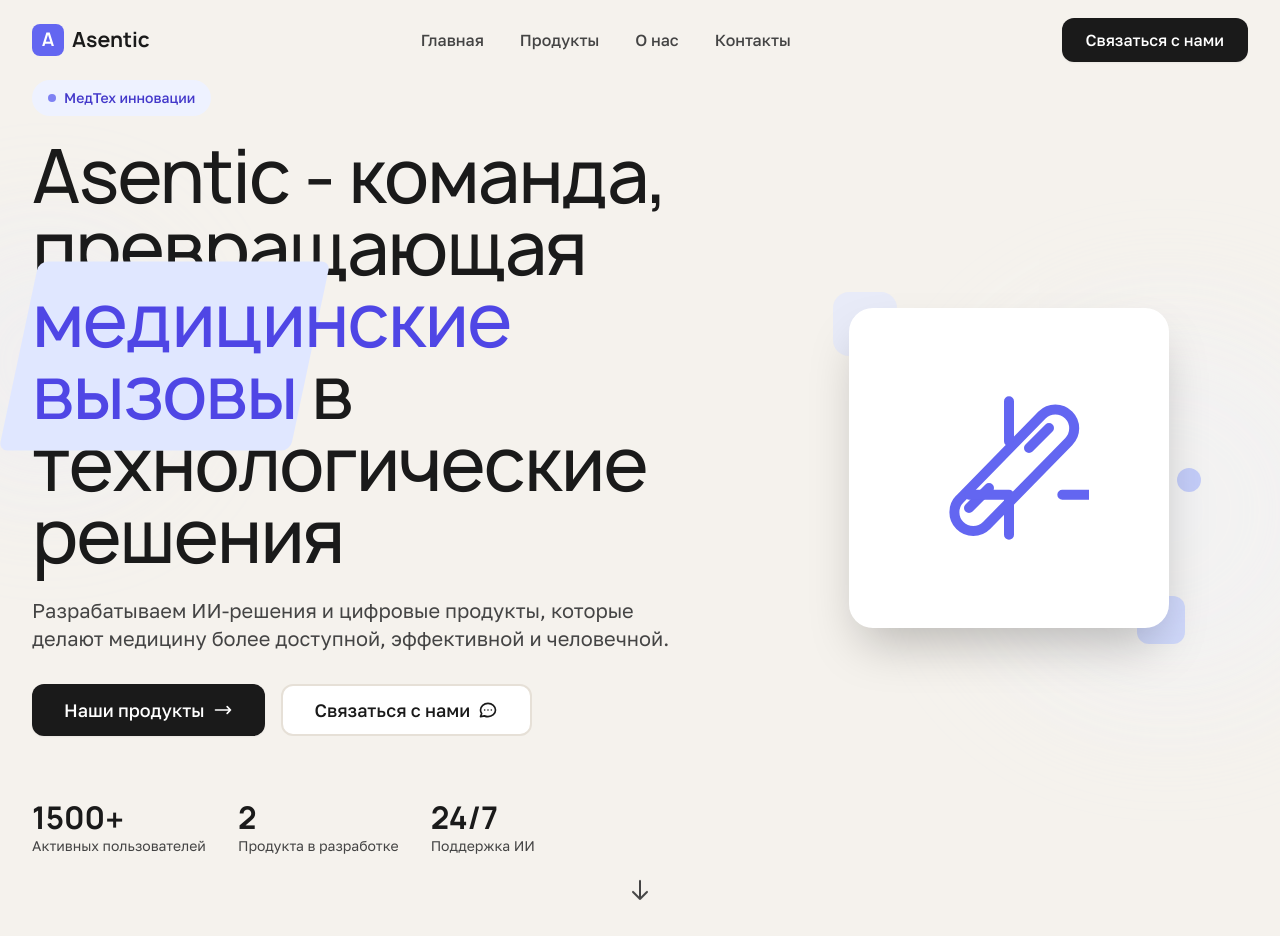
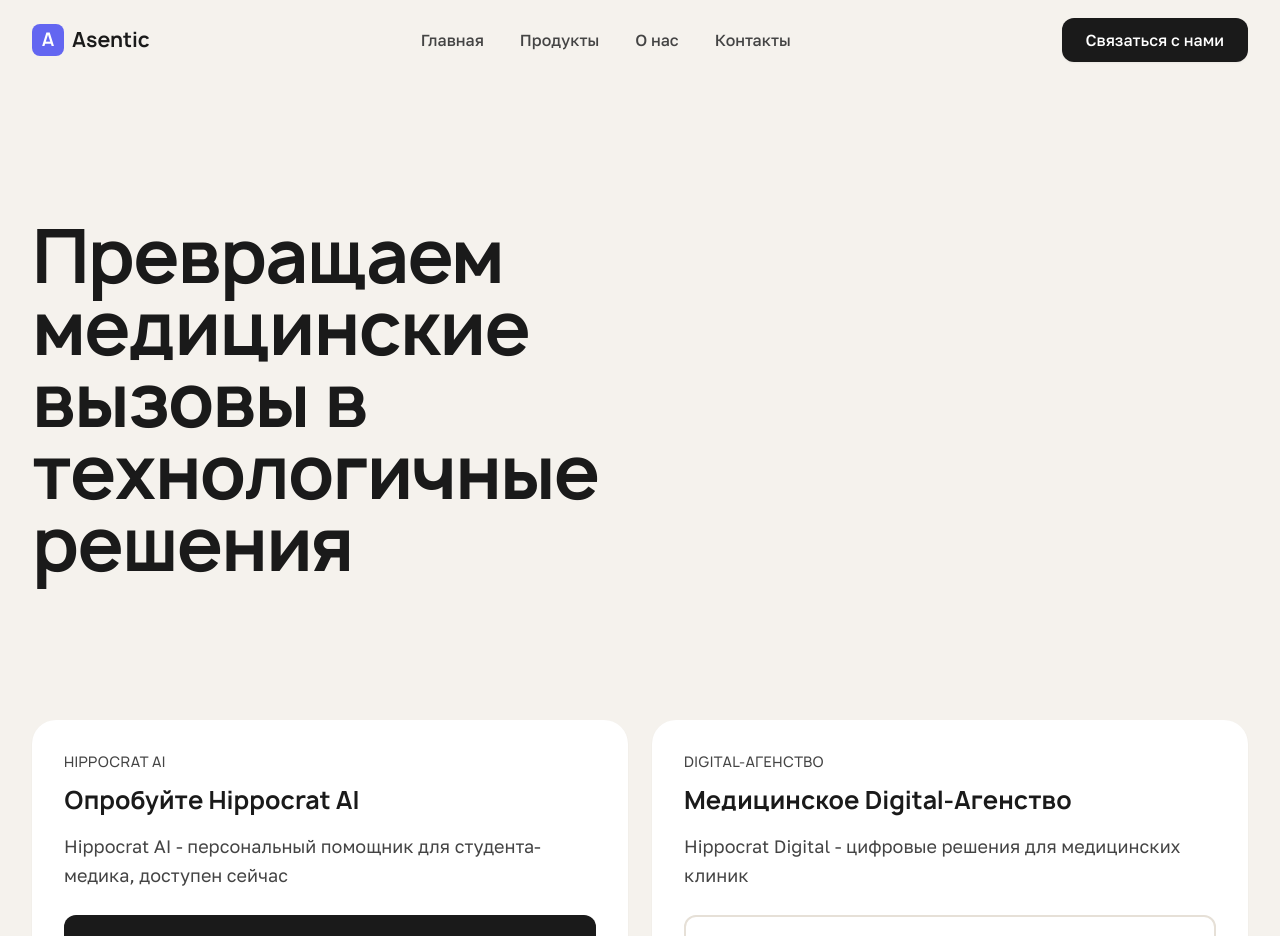
Before and after one commit to imnadsa/asentiq, a Next.js app: page / in a window 1280 px wide. Shown: the top 936 px of the page. Built offline with nearby package versions, Linux system fonts and the light colour scheme.

Commit message:
Update Hero.tsx

```diff
--- a/src/components/sections/Hero.tsx
+++ b/src/components/sections/Hero.tsx
@@ -1,207 +1,116 @@
 'use client'
 
 import React, { useState, useEffect } from 'react'
-import Button from '@/components/ui/Button'
 import Container from '@/components/ui/Container'
 import { cn } from '@/lib/utils'
 
 const Hero: React.FC = () => {
-  const [isLoaded, setIsLoaded] = useState(false)
+  const [currentWordIndex, setCurrentWordIndex] = useState(0)
+  const words = ['Превращаем', 'медицинские', 'вызовы', 'в', 'технологичные', 'решения']
 
   useEffect(() => {
-    // Запускаем анимацию появления
-    const timer = setTimeout(() => setIsLoaded(true), 100)
-    return () => clearTimeout(timer)
-  }, [])
-
-  const handleProductsClick = () => {
-    const productsSection = document.getElementById('products')
-    if (productsSection) {
-      productsSection.scrollIntoView({ behavior: 'smooth' })
-    } else {
-      window.location.href = '/products'
+    if (currentWordIndex < words.length) {
+      const timer = setTimeout(() => {
+        setCurrentWordIndex(prev => prev + 1)
+      }, 200) // 200ms между словами
+      return () => clearTimeout(timer)
     }
-  }
-
-  const handleContactClick = () => {
-    window.location.href = '/contact'
-  }
+  }, [currentWordIndex, words.length])
 
   return (
-    <section className="relative min-h-screen bg-cream flex items-center justify-center overflow-hidden">
-      {/* Фоновые элементы */}
-      <div className="absolute inset-0 overflow-hidden pointer-events-none">
-        {/* Градиентные круги для визуального интереса */}
-        <div className="absolute top-1/4 -left-20 w-64 h-64 bg-accent-100/30 rounded-full blur-3xl animate-pulse" />
-        <div className="absolute bottom-1/4 -right-20 w-96 h-96 bg-accent-50/40 rounded-full blur-3xl animate-pulse" style={{ animationDelay: '2s' }} />
-      </div>
-
+    <section className="relative min-h-screen bg-cream flex items-center justify-center overflow-hidden pt-20">
       <Container size="xl" padding="lg" className="relative">
-        <div className="grid grid-cols-1 lg:grid-cols-12 gap-8 lg:gap-12 items-center min-h-[80vh] py-20">
+        <div className="grid grid-cols-1 lg:grid-cols-2 gap-12 lg:gap-16 items-center min-h-[80vh] py-16">
 
           {/* Левая часть - контент */}
-          <div className="lg:col-span-7 space-y-8">
-            <div
-              className={cn(
-                "space-y-6 transition-all duration-1000 ease-out",
-                isLoaded
-                  ? "opacity-100 translate-y-0"
-                  : "opacity-0 translate-y-8"
-              )}
-            >
-              {/* Бейдж */}
-              <div className="inline-flex items-center px-4 py-2 bg-accent-50 text-accent-700 rounded-full text-sm font-styrene-b font-medium">
-                <div className="w-2 h-2 bg-accent-500 rounded-full mr-2 animate-pulse" />
-                МедТех инновации
-              </div>
-
-              {/* Главный заголовок */}
-              <h1 className="text-4xl sm:text-5xl lg:text-6xl xl:text-7xl font-styrene-a font-medium text-text-primary leading-[1.1] tracking-tight">
-                Asentic - команда, превращающая{' '}
-                <span className="relative">
-                  <span className="relative z-10 text-accent-600">медицинские вызовы</span>
-                  <div className="absolute inset-0 bg-accent-100 -skew-x-12 transform scale-110 rounded-lg" />
-                </span>{' '}
-                в технологические решения
-              </h1>
-
-              {/* Подзаголовок */}
-              <p className="text-lg sm:text-xl text-text-secondary font-styrene-b max-w-2xl leading-relaxed">
-                Разрабатываем ИИ-решения и цифровые продукты, которые делают медицину более доступной, эффективной и человечной.
-              </p>
-            </div>
-
-            {/* Кнопки */}
-            <div
-              className={cn(
-                "flex flex-col sm:flex-row gap-4 transition-all duration-1000 ease-out",
-                isLoaded
-                  ? "opacity-100 translate-y-0"
-                  : "opacity-0 translate-y-8"
-              )}
-              style={{ transitionDelay: '200ms' }}
-            >
-              <Button
-                variant="primary"
-                size="lg"
-                onClick={handleProductsClick}
-                className="group"
-              >
-                Наши продукты
-                <svg
-                  className="ml-2 w-5 h-5 transition-transform group-hover:translate-x-1"
-                  fill="none"
-                  stroke="currentColor"
-                  viewBox="0 0 24 24"
+          <div className="space-y-8">
+            {/* Главный заголовок с анимацией по словам */}
+            <h1 className="text-4xl sm:text-5xl lg:text-6xl xl:text-7xl font-manrope font-bold text-text-primary leading-[1.1] tracking-tight">
+              {words.map((word, index) => (
+                <span
+                  key={index}
+                  className={cn(
+                    "inline-block transition-all duration-500 ease-out mr-4",
+                    index < currentWordIndex
+                      ? "opacity-100 translate-y-0"
+                      : "opacity-0 translate-y-4"
+                  )}
                 >
-                  <path strokeLinecap="round" strokeLinejoin="round" strokeWidth={2} d="M17 8l4 4m0 0l-4 4m4-4H3" />
-                </svg>
-              </Button>
-
-              <Button
-                variant="secondary"
-                size="lg"
-                onClick={handleContactClick}
-                className="group"
-              >
-                Связаться с нами
-                <svg
-                  className="ml-2 w-5 h-5 transition-transform group-hover:scale-110"
-                  fill="none"
-                  stroke="currentColor"
-                  viewBox="0 0 24 24"
-                >
-                  <path strokeLinecap="round" strokeLinejoin="round" strokeWidth={2} d="M8 12h.01M12 12h.01M16 12h.01M21 12c0 4.418-4.03 8-9 8a9.863 9.863 0 01-4.255-.949L3 20l1.395-3.72C3.512 15.042 3 13.574 3 12c0-4.418 4.03-8 9-8s9 3.582 9 8z" />
-                </svg>
-              </Button>
-            </div>
-
-            {/* Статистика */}
-            <div
-              className={cn(
-                "flex flex-wrap gap-8 pt-8 transition-all duration-1000 ease-out",
-                isLoaded
-                  ? "opacity-100 translate-y-0"
-                  : "opacity-0 translate-y-8"
-              )}
-              style={{ transitionDelay: '400ms' }}
-            >
-              <div className="flex flex-col">
-                <span className="text-3xl font-styrene-a font-bold text-text-primary">1500+</span>
-                <span className="text-sm text-text-secondary font-styrene-b">Активных пользователей</span>
-              </div>
-              <div className="flex flex-col">
-                <span className="text-3xl font-styrene-a font-bold text-text-primary">2</span>
-                <span className="text-sm text-text-secondary font-styrene-b">Продукта в разработке</span>
-              </div>
-              <div className="flex flex-col">
-                <span className="text-3xl font-styrene-a font-bold text-text-primary">24/7</span>
-                <span className="text-sm text-text-secondary font-styrene-b">Поддержка ИИ</span>
-              </div>
-            </div>
+                  {word}
+                </span>
+              ))}
+            </h1>
           </div>
 
-          {/* Правая часть - визуал (скрыт на мобильных) */}
-          <div
-            className={cn(
-              "hidden lg:flex lg:col-span-5 justify-center items-center transition-all duration-1200 ease-out",
-              isLoaded
-                ? "opacity-100 translate-x-0 scale-100"
-                : "opacity-0 translate-x-8 scale-95"
-            )}
-            style={{ transitionDelay: '600ms' }}
-          >
-            <div className="relative">
-              {/* Главная медицинская иконка */}
-              <div className="relative z-10 w-80 h-80 bg-white rounded-3xl shadow-2xl flex items-center justify-center group hover:shadow-3xl transition-shadow duration-300">
-                <svg
-                  className="w-40 h-40 text-accent-500 group-hover:scale-110 transition-transform duration-300"
-                  fill="none"
-                  stroke="currentColor"
-                  viewBox="0 0 24 24"
-                >
-                  <path
-                    strokeLinecap="round"
-                    strokeLinejoin="round"
-                    strokeWidth={1.5}
-                    d="M4.636 16.636L16.95 4.05a2.828 2.828 0 114 4L8.636 20.636a2.828 2.828 0 01-4-4zM6 18l3-3M15 9l3-3"
-                  />
-                  <path
-                    strokeLinecap="round"
-                    strokeLinejoin="round"
-                    strokeWidth={1.5}
-                    d="M12 2v6m0 8v6m-6-6h6m8 0h6"
-                  />
-                </svg>
-              </div>
-
-              {/* Декоративные элементы */}
-              <div className="absolute -top-4 -left-4 w-16 h-16 bg-accent-100 rounded-2xl opacity-60 animate-bounce" style={{ animationDelay: '1s' }} />
-              <div className="absolute -bottom-4 -right-4 w-12 h-12 bg-accent-200 rounded-xl opacity-80 animate-bounce" style={{ animationDelay: '1.5s' }} />
-              <div className="absolute top-1/2 -right-8 w-6 h-6 bg-accent-300 rounded-full opacity-60 animate-ping" style={{ animationDelay: '2s' }} />
+          {/* Правая часть - место для иконки */}
+          <div className="hidden lg:flex justify-center items-center">
+            <div className="w-80 h-80 flex items-center justify-center">
+              {/* Место для будущей иконки */}
+              <div className="w-full h-full bg-transparent" />
             </div>
           </div>
         </div>
 
-        {/* Стрелка вниз */}
-        <div
-          className={cn(
-            "absolute bottom-8 left-1/2 transform -translate-x-1/2 transition-all duration-1000 ease-out",
-            isLoaded
-              ? "opacity-100 translate-y-0"
-              : "opacity-0 translate-y-4"
-          )}
-          style={{ transitionDelay: '800ms' }}
-        >
-          <div className="animate-bounce">
-            <svg
-              className="w-6 h-6 text-text-secondary"
-              fill="none"
-              stroke="currentColor"
-              viewBox="0 0 24 24"
-            >
-              <path strokeLinecap="round" strokeLinejoin="round" strokeWidth={2} d="M19 14l-7 7m0 0l-7-7m7 7V3" />
-            </svg>
+        {/* Карточки продуктов - как у Anthropic */}
+        <div className="grid grid-cols-1 lg:grid-cols-2 gap-6 mb-12">
+
+          {/* Карточка Hippocrat AI */}
+          <div className="bg-white rounded-3xl p-8 shadow-sm hover:shadow-md transition-shadow duration-300">
+            <div className="space-y-6">
+              <div>
+                <div className="text-sm font-manrope font-medium text-text-secondary uppercase tracking-wide mb-3">
+                  HIPPOCRAT AI
+                </div>
+                <h2 className="text-2xl font-manrope font-bold text-text-primary mb-4">
+                  Опробуйте Hippocrat AI
+                </h2>
+                <p className="text-lg text-text-secondary font-golos-text leading-relaxed">
+                  Hippocrat AI - персональный помощник для студента-медика, доступен сейчас
+                </p>
+              </div>
+
+              <button className="w-full bg-text-primary text-white px-8 py-4 rounded-xl font-golos-text font-medium text-lg hover:bg-gray-800 transition-colors duration-200">
+                Спросить Hippocrat AI
+              </button>
+            </div>
+          </div>
+
+          {/* Карточка Digital-Агенство */}
+          <div className="bg-white rounded-3xl p-8 shadow-sm hover:shadow-md transition-shadow duration-300">
+            <div className="space-y-6">
+              <div>
+                <div className="text-sm font-manrope font-medium text-text-secondary uppercase tracking-wide mb-3">
+                  DIGITAL-АГЕНСТВО
+                </div>
+                <h2 className="text-2xl font-manrope font-bold text-text-primary mb-4">
+                  Медицинское Digital-Агенство
+                </h2>
+                <p className="text-lg text-text-secondary font-golos-text leading-relaxed">
+                  Hippocrat Digital - цифровые решения для медицинских клиник
+                </p>
+              </div>
+
+              <button className="w-full border-2 border-cream-dark text-text-primary px-8 py-4 rounded-xl font-golos-text font-medium text-lg hover:border-text-primary hover:shadow-sm transition-all duration-200">
+                Узнать про Агенство
+              </button>
+            </div>
+          </div>
+        </div>
+
+        {/* Дополнительная кнопка лаборатории */}
+        <div className="text-center">
+          <div className="inline-flex flex-col items-center space-y-4">
+            <p className="text-text-secondary font-golos-text text-lg max-w-2xl">
+              Asentic — это лаборатория МедТех инноваций. Мы не останавливаемся на одном продукте
+              и постоянно работаем над созданием новых решений в сфере медицинских технологий.
+            </p>
+
+            <button className="bg-accent-50 text-accent-700 px-6 py-3 rounded-xl font-golos-text font-medium hover:bg-accent-100 transition-colors duration-200 flex items-center space-x-2">
+              <span>Наша лаборатория</span>
+              <svg className="w-4 h-4" fill="none" stroke="currentColor" viewBox="0 0 24 24">
+                <path strokeLinecap="round" strokeLinejoin="round" strokeWidth={2} d="M17 8l4 4m0 0l-4 4m4-4H3" />
+              </svg>
+            </button>
           </div>
         </div>
       </Container>
```
